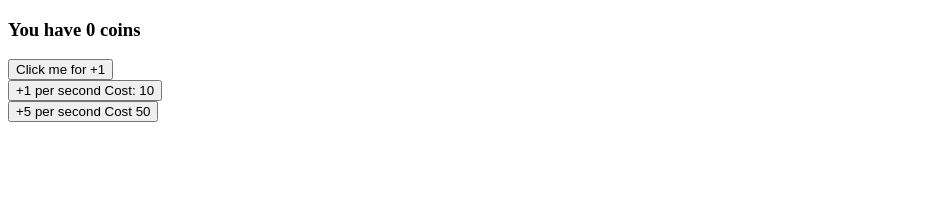
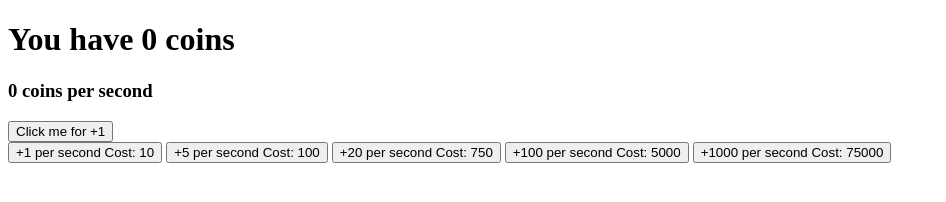
Before and after one commit to trayhard0/trayhard0.github.io, a plain HTML site: page index.html in a window 1280 px wide. Shown: the whole page, without its empty margins (0-946 px from the left). Drawn offline with Linux system fonts and the light colour scheme.

Commit message:
Update index.html

```diff
--- a/index.html
+++ b/index.html
@@ -9,15 +9,25 @@
 </head>
 
 <body>
-  <h3 id="Coins">You have 0 coins</h3>
-  <div><button id="+1"> Click me for +1 </button></div>
 
-  <div><button id="+1/s"> +1 per second Cost: 10</button></div>
-  <div><button id="+5/s"> +5 per second Cost 50</button></div>
+  <div class="container">
+    <div class="left-column">
+      <h1 id="Coins">You have 0 coins</h1>
+      <h3 id="coins_per_second">0 coins per second</h3>
+      <button id="one" class="manual"> Click me for +1 </button>
+    </div>
 
+    <div class="right-column">
+      <button id="one_per_second" class="clickers"> +1 per second Cost: 10</button>
+      <button id="5_per_second" class="clickers"> +5 per second Cost: 100</button>
+      <button id="20_per_second" class="clickers"> +20 per second Cost: 750</button>
+      <button id="100_per_second" class="clickers"> +100 per second Cost: 5000</button>
+      <button id="1000_per_second" class="clickers"> +1000 per second Cost: 75000</button>
+
+    </div>
+
+  </div>
   <script src="script.js"></script>
-
-
 </body>
 
 </html>
```
